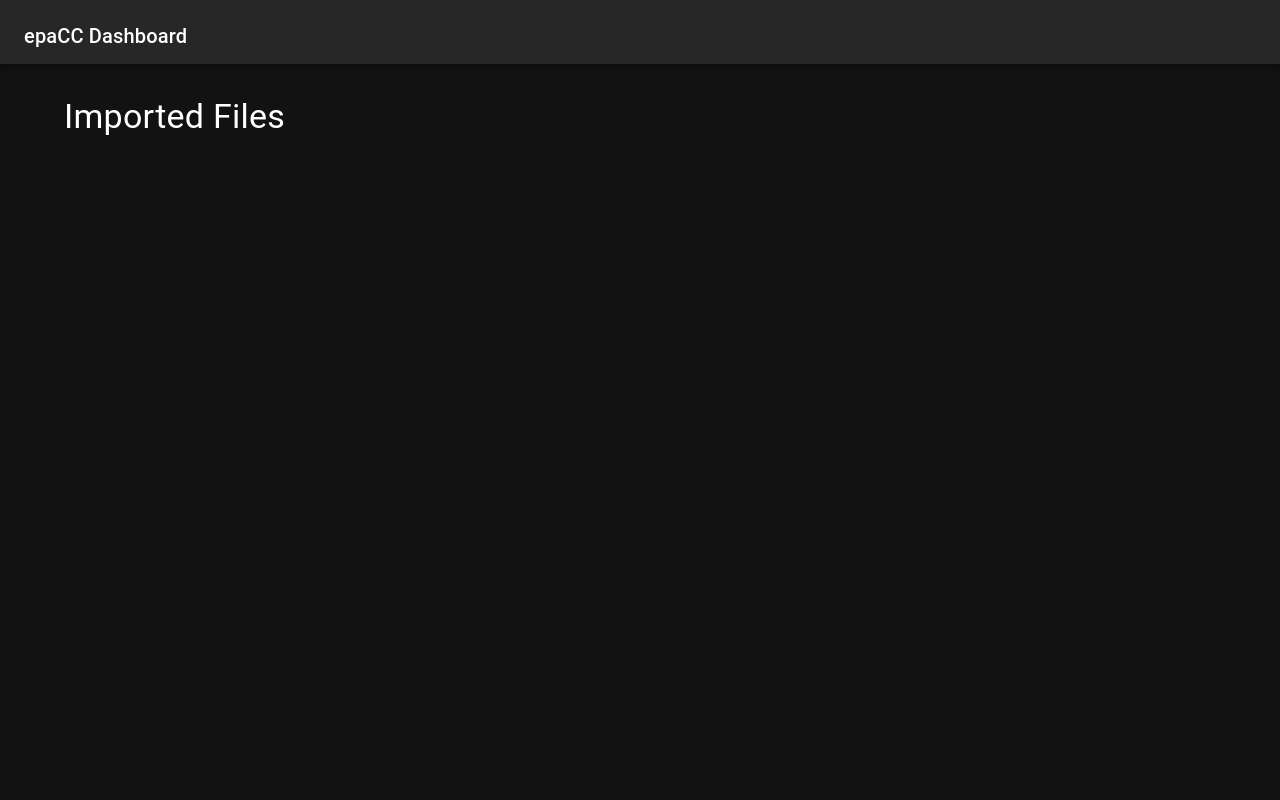
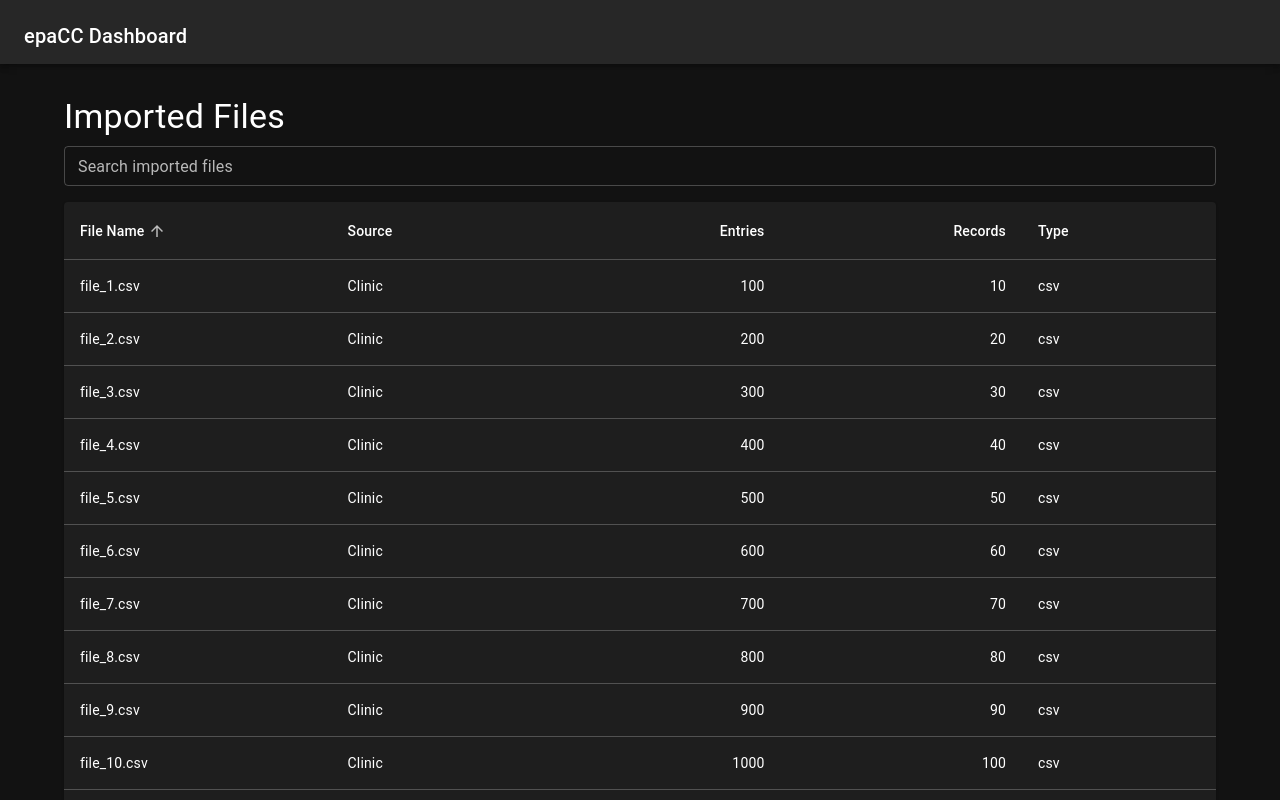
Before and after one commit to shawarmys/shawarmys, a React (Vite) app in the folder client/: page /imported-files in a window 1280 px wide. Shown: the top 800 px of the page. Built offline with nearby package versions, Linux system fonts and the light colour scheme; no server answers.

Commit message:
Client: stuff

```diff
--- a/client/package.json
+++ b/client/package.json
@@ -15,6 +15,7 @@
     "@mui/icons-material": "^7.3.9",
     "@mui/material": "^7.3.9",
     "@mui/x-charts": "^8.27.5",
+    "axios": "^1.13.6",
     "react": "^19.2.4",
     "react-dom": "^19.2.4",
     "react-router-dom": "^7.13.1",
--- /dev/null
+++ b/client/src/api/api.ts
@@ -0,0 +1,42 @@
+import { apiClient } from "./apiClient";
+
+// *** Metadata ***
+
+export interface apiMetadata {
+  importedFiles: number;
+  successfulMappings: number;
+  mappingAlerts: number;
+}
+
+export const getMetadata = async () => {
+  const response = await apiClient.get("/metadata/");
+  return response.data as apiMetadata;
+};
+
+// *** Imported Files ***
+
+export interface apiImportedFile {
+  name: string;
+  source: string;
+  entries: number;
+  records: number; // values per entry
+  type: "csv" | "pdf" | "xslx";
+}
+
+export const getImportedFiles = async () => {
+  // TODO remove mock data
+  const mockData = [];
+  for (let i = 1; i <= 50; i++) {
+    mockData.push({
+      name: `file_${i}.csv`,
+      source: "Clinic",
+      entries: 100 * i,
+      records: 10 * i,
+      type: "csv",
+    });
+  }
+  return mockData as apiImportedFile[];
+  // TODO ---
+  const response = await apiClient.get("/imported-files/");
+  return response.data as apiImportedFile[];
+};
--- a/client/src/api/metadata.ts
+++ /dev/null
@@ -1,5 +0,0 @@
-import { apiClient } from "./apiClient";
-
-export const getMetadata = async () => {
-  await apiClient.get("/metadata/");
-};
--- a/client/src/components/PageTemplate.tsx
+++ b/client/src/components/PageTemplate.tsx
@@ -6,7 +6,7 @@ import {
   Typography,
 } from "@mui/material";
 import React from "react";
-import { useMetadata } from "../hooks/useMetadata";
+import { useMetadata } from "../hooks/useApi";
 import Navbar from "./Navbar";
 
 interface PageTemplateProps {
@@ -15,18 +15,22 @@ interface PageTemplateProps {
 }
 
 const PageTemplate: React.FC<PageTemplateProps> = ({ children, title }) => {
-  const { isLoading: metadataLoading } = useMetadata();
+  const { isLoading: metadataIsLoading } = useMetadata();
 
   return (
     <Box>
       <Navbar />
-      <Container sx={{ mt: 4 }}>
-        {title && <Typography variant="h4">{title}</Typography>}
+      <Container sx={{ mt: 4, mb: 6 }}>
+        {title && (
+          <Typography variant="h4" sx={{ mb: 1 }}>
+            {title}
+          </Typography>
+        )}
         {children}
       </Container>
 
       {/* Loader */}
-      {metadataLoading && (
+      {metadataIsLoading && (
         <Backdrop
           open={true}
           sx={{
--- /dev/null
+++ b/client/src/hooks/useApi.ts
@@ -0,0 +1,33 @@
+import useSWR from "swr";
+import { getImportedFiles, getMetadata } from "../api/api";
+
+// *** Metadata ***
+
+export function useMetadata() {
+  const { data, error, isLoading, mutate } = useSWR("/metadata", async () =>
+    getMetadata(),
+  );
+
+  return {
+    data,
+    isLoading,
+    isError: error,
+    mutate,
+  };
+}
+
+// *** Imported Files ***
+
+export function useImportedFiles() {
+  const { data, error, isLoading, mutate } = useSWR(
+    "/imported-files",
+    async () => getImportedFiles(),
+  );
+
+  return {
+    data,
+    isLoading,
+    isError: error,
+    mutate,
+  };
+}
--- a/client/src/hooks/useMetadata.ts
+++ /dev/null
@@ -1,15 +0,0 @@
-import useSWR from "swr";
-import { getMetadata } from "../api/metadata";
-
-export function useMetadata() {
-  const { data, error, isLoading, mutate } = useSWR("/metadata", async () =>
-    getMetadata(),
-  );
-
-  return {
-    metadata: data,
-    isLoading,
-    isError: error,
-    mutate,
-  };
-}
--- a/client/src/pages/HomePage.tsx
+++ b/client/src/pages/HomePage.tsx
@@ -16,6 +16,7 @@ import React from "react";
 import { useNavigate } from "react-router-dom";
 import CustomCard from "../components/CustomCard";
 import PageTemplate from "../components/PageTemplate";
+import { useMetadata } from "../hooks/useApi";
 
 const IconSX: SxProps = {
   mr: 1.5,
@@ -31,7 +32,10 @@ const CardListItem: React.FC<{
 }> = ({ icon, number, label, sx, onClick }) => {
   return (
     <ListItem>
-      <ListItemText sx={{ cursor: "pointer" }} onClick={onClick}>
+      <ListItemText
+        sx={onClick ? { cursor: "pointer" } : undefined}
+        onClick={onClick}
+      >
         <Typography variant="h6" sx={sx}>
           {icon}
           {number}
@@ -46,6 +50,7 @@ const CardListItem: React.FC<{
 
 const HomePage: React.FC = () => {
   const navigate = useNavigate();
+  const { data, isLoading, isError } = useMetadata();
 
   return (
     <PageTemplate title="">
@@ -55,10 +60,13 @@ const HomePage: React.FC = () => {
           <CustomCard>
             <List>
               {/* Imported Files */}
-              {/* TODO: Data */}
               <CardListItem
                 icon={<DownloadIcon sx={IconSX} />}
-                number="XX"
+                number={
+                  !isLoading && !isError && data?.importedFiles
+                    ? data.importedFiles.toString()
+                    : ""
+                }
                 label="Imported Files"
                 onClick={() => navigate("/imported-files")}
               />
@@ -66,10 +74,13 @@ const HomePage: React.FC = () => {
               <Divider variant="middle" component="li" />
 
               {/* Successful Mappings */}
-              {/* TODO: Data, onClick */}
               <CardListItem
                 icon={<CheckIcon sx={IconSX} />}
-                number="XX"
+                number={
+                  !isLoading && !isError && data?.successfulMappings
+                    ? data.successfulMappings.toString()
+                    : ""
+                }
                 label="Successful Mappings"
                 sx={{ color: "success.main" }}
               />
@@ -77,10 +88,13 @@ const HomePage: React.FC = () => {
               <Divider variant="middle" component="li" />
 
               {/* Mapping Alerts */}
-              {/* TODO: Data, onClick */}
               <CardListItem
                 icon={<ReportProblemIcon sx={IconSX} />}
-                number="XX"
+                number={
+                  !isLoading && !isError && data?.mappingAlerts
+                    ? data.mappingAlerts.toString()
+                    : ""
+                }
                 label="Mapping Alerts"
                 sx={{ color: "warning.main" }}
               />
--- a/client/src/pages/ImportedFilesPage.tsx
+++ b/client/src/pages/ImportedFilesPage.tsx
@@ -1,11 +1,175 @@
+import {
+  Paper,
+  Stack,
+  Table,
+  TableBody,
+  TableCell,
+  TableContainer,
+  TableHead,
+  TableRow,
+  TableSortLabel,
+  TextField,
+} from "@mui/material";
 import React from "react";
 import PageTemplate from "../components/PageTemplate";
+import { useImportedFiles } from "../hooks/useApi";
+
+type SortableKey = "name" | "source" | "entries" | "records" | "type";
+type SortDirection = "asc" | "desc";
 
 const HomePage: React.FC = () => {
+  const { data: importedFiles } = useImportedFiles();
+
+  const [searchTerm, setSearchTerm] = React.useState("");
+  const [sortBy, setSortBy] = React.useState<SortableKey>("name");
+  const [sortDirection, setSortDirection] =
+    React.useState<SortDirection>("asc");
+
+  const filteredAndSortedFiles = React.useMemo(() => {
+    if (!importedFiles) {
+      return [];
+    }
+
+    const normalizedSearchTerm = searchTerm.trim().toLowerCase();
+
+    const filteredFiles = importedFiles.filter((file) => {
+      if (!normalizedSearchTerm) {
+        return true;
+      }
+
+      return [
+        file.name,
+        file.source,
+        file.type,
+        String(file.entries),
+        String(file.records),
+      ].some((value) => value.toLowerCase().includes(normalizedSearchTerm));
+    });
+
+    return [...filteredFiles].sort((a, b) => {
+      const aValue = a[sortBy];
+      const bValue = b[sortBy];
+
+      if (typeof aValue === "number" && typeof bValue === "number") {
+        return sortDirection === "asc" ? aValue - bValue : bValue - aValue;
+      }
+
+      const comparison = String(aValue).localeCompare(
+        String(bValue),
+        undefined,
+        {
+          sensitivity: "base",
+          numeric: true,
+        },
+      );
+
+      return sortDirection === "asc" ? comparison : -comparison;
+    });
+  }, [importedFiles, searchTerm, sortBy, sortDirection]);
+
+  const handleSort = (column: SortableKey) => {
+    if (sortBy === column) {
+      setSortDirection((prev) => (prev === "asc" ? "desc" : "asc"));
+      return;
+    }
+
+    setSortBy(column);
+    setSortDirection("asc");
+  };
+
   return (
     <PageTemplate title="Imported Files">
-      {/* TODO */}
-      <></>
+      <Stack spacing={2} sx={{ mb: 2 }}>
+        <TextField
+          label="Search imported files"
+          placeholder="Search by name, source, type, entries or records"
+          size="small"
+          value={searchTerm}
+          onChange={(event) => setSearchTerm(event.target.value)}
+          fullWidth
+        />
+      </Stack>
+      <TableContainer component={Paper}>
+        <Table sx={{ minWidth: 650 }} aria-label="simple table">
+          <TableHead>
+            <TableRow>
+              <TableCell
+                sortDirection={sortBy === "name" ? sortDirection : false}
+              >
+                <TableSortLabel
+                  active={sortBy === "name"}
+                  direction={sortBy === "name" ? sortDirection : "asc"}
+                  onClick={() => handleSort("name")}
+                >
+                  File Name
+                </TableSortLabel>
+              </TableCell>
+              <TableCell
+                sortDirection={sortBy === "source" ? sortDirection : false}
+              >
+                <TableSortLabel
+                  active={sortBy === "source"}
+                  direction={sortBy === "source" ? sortDirection : "asc"}
+                  onClick={() => handleSort("source")}
+                >
+                  Source
+                </TableSortLabel>
+              </TableCell>
+              <TableCell
+                align="right"
+                sortDirection={sortBy === "entries" ? sortDirection : false}
+              >
+                <TableSortLabel
+                  active={sortBy === "entries"}
+                  direction={sortBy === "entries" ? sortDirection : "asc"}
+                  onClick={() => handleSort("entries")}
+                >
+                  Entries
+                </TableSortLabel>
+              </TableCell>
+              <TableCell
+                align="right"
+                sortDirection={sortBy === "records" ? sortDirection : false}
+              >
+                <TableSortLabel
+                  active={sortBy === "records"}
+                  direction={sortBy === "records" ? sortDirection : "asc"}
+                  onClick={() => handleSort("records")}
+                >
+                  Records
+                </TableSortLabel>
+              </TableCell>
+              <TableCell
+                sortDirection={sortBy === "type" ? sortDirection : false}
+              >
+                <TableSortLabel
+                  active={sortBy === "type"}
+                  direction={sortBy === "type" ? sortDirection : "asc"}
+                  onClick={() => handleSort("type")}
+                >
+                  Type
+                </TableSortLabel>
+              </TableCell>
+            </TableRow>
+          </TableHead>
+          <TableBody>
+            {filteredAndSortedFiles.map((file) => (
+              <TableRow
+                key={file.name}
+                sx={{ "&:last-child td, &:last-child th": { border: 0 } }}
+              >
+                <TableCell component="th" scope="row">
+                  {file.name}
+                </TableCell>
+                <TableCell>{file.source}</TableCell>
+                <TableCell align="right">{file.entries}</TableCell>
+                <TableCell align="right">{file.records}</TableCell>
+                <TableCell>{file.type}</TableCell>
+              </TableRow>
+            ))}
+          </TableBody>
+        </Table>
+      </TableContainer>
     </PageTemplate>
   );
 };
```
Also changed, not shown: 1 other file (tests, documents, lock files or other folders).
